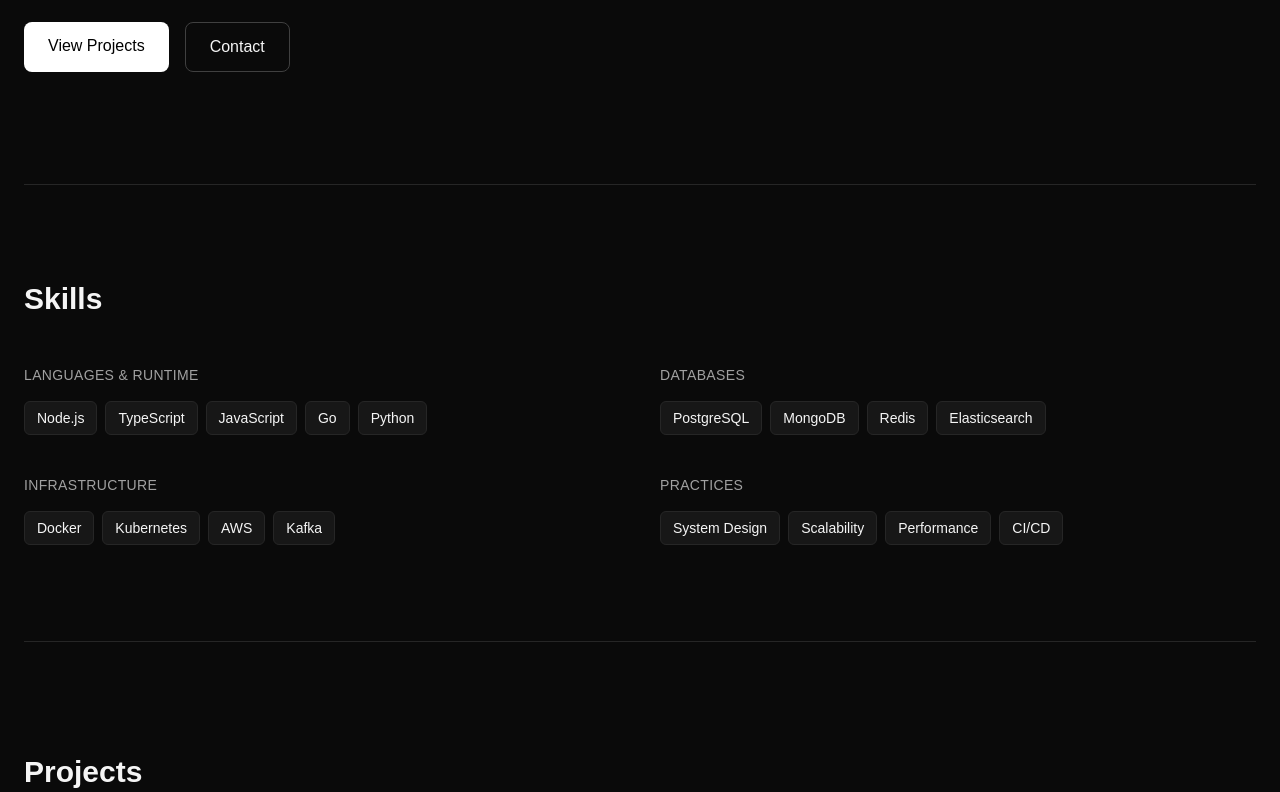
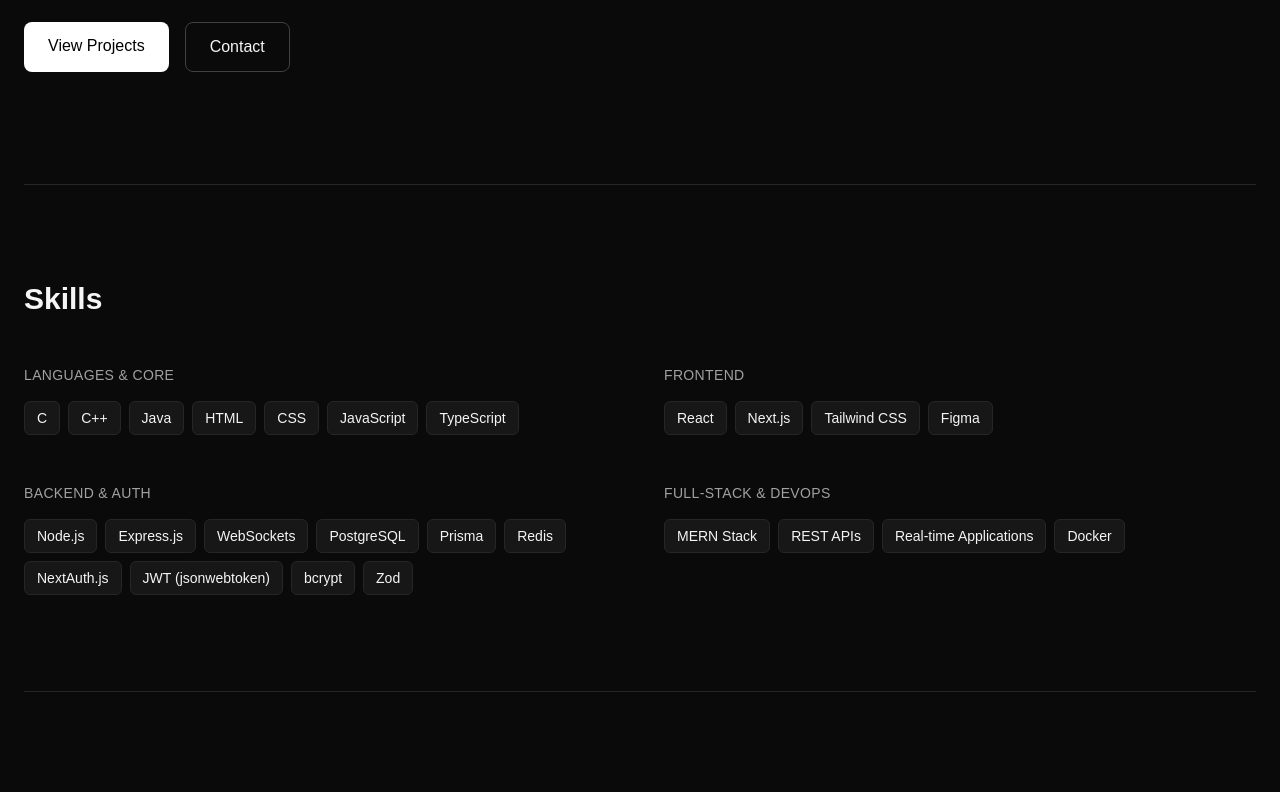
Before and after one commit to Roshan-Pandit-11/portFolio, a Next.js app: page / in a window 1280 px wide. Shown: the part 504-1296 px from the top of the page. Built offline with nearby package versions, Linux system fonts and the light colour scheme.

Commit message:
skills-added

```diff
--- a/app/page.tsx
+++ b/app/page.tsx
@@ -4,11 +4,42 @@
 
 export default function Home() {
   const skills = {
-    'Languages & Runtime': ['Node.js', 'TypeScript', 'JavaScript', 'Go', 'Python'],
-    Databases: ['PostgreSQL', 'MongoDB', 'Redis', 'Elasticsearch'],
-    Infrastructure: ['Docker', 'Kubernetes', 'AWS', 'Kafka'],
-    Practices: ['System Design', 'Scalability', 'Performance', 'CI/CD'],
-  }
+  'Languages & Core': [
+    'C' , 'C++' , 'Java' ,
+    'HTML',
+    'CSS',
+    'JavaScript',
+    'TypeScript',
+  ],
+
+  'Frontend': [
+    'React',
+    'Next.js',
+    'Tailwind CSS',
+    'Figma',
+  ],
+
+  'Backend & Auth': [
+    'Node.js',
+    'Express.js',
+    'WebSockets',
+    'PostgreSQL',
+    'Prisma',
+    'Redis',
+    'NextAuth.js',
+    'JWT (jsonwebtoken)',
+    'bcrypt',
+    'Zod',
+  ],
+
+  'Full-Stack & DevOps': [
+    'MERN Stack',
+    'REST APIs',
+    'Real-time Applications',
+    'Docker',
+  ],
+};
+
 
   const projects = [
     {
@@ -102,7 +133,7 @@
         {/* Skills */}
         <section id="skills" className="py-24 border-b border-neutral-800">
           <h2 className="text-3xl font-bold mb-12">Skills</h2>
-          <div className="grid sm:grid-cols-2 gap-10">
+          <div className="grid sm:grid-cols-2 gap-12">
             {Object.entries(skills).map(([title, list]) => (
               <div key={title}>
                 <h3 className="text-sm uppercase tracking-wide text-neutral-400 mb-4">
```
